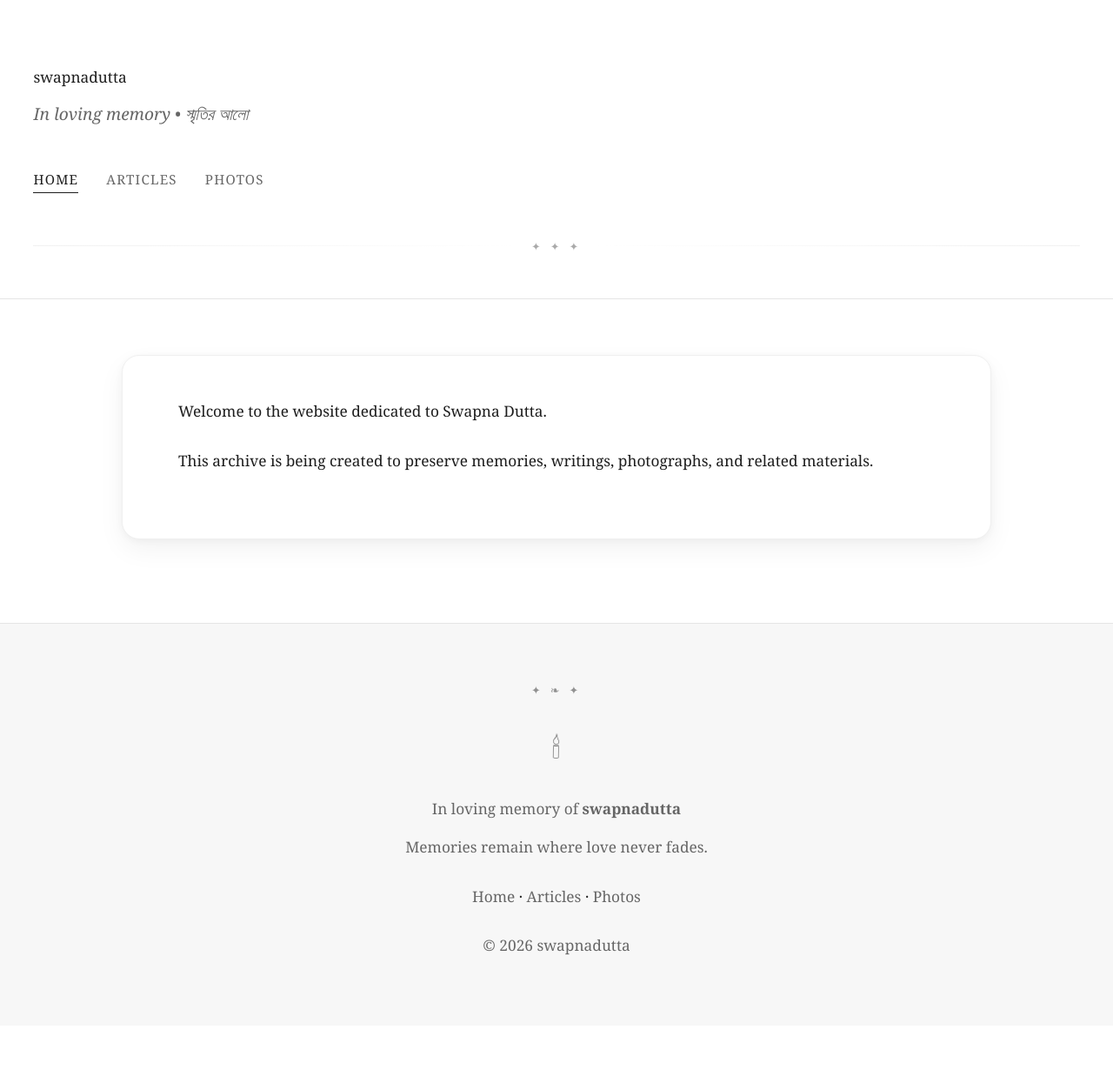
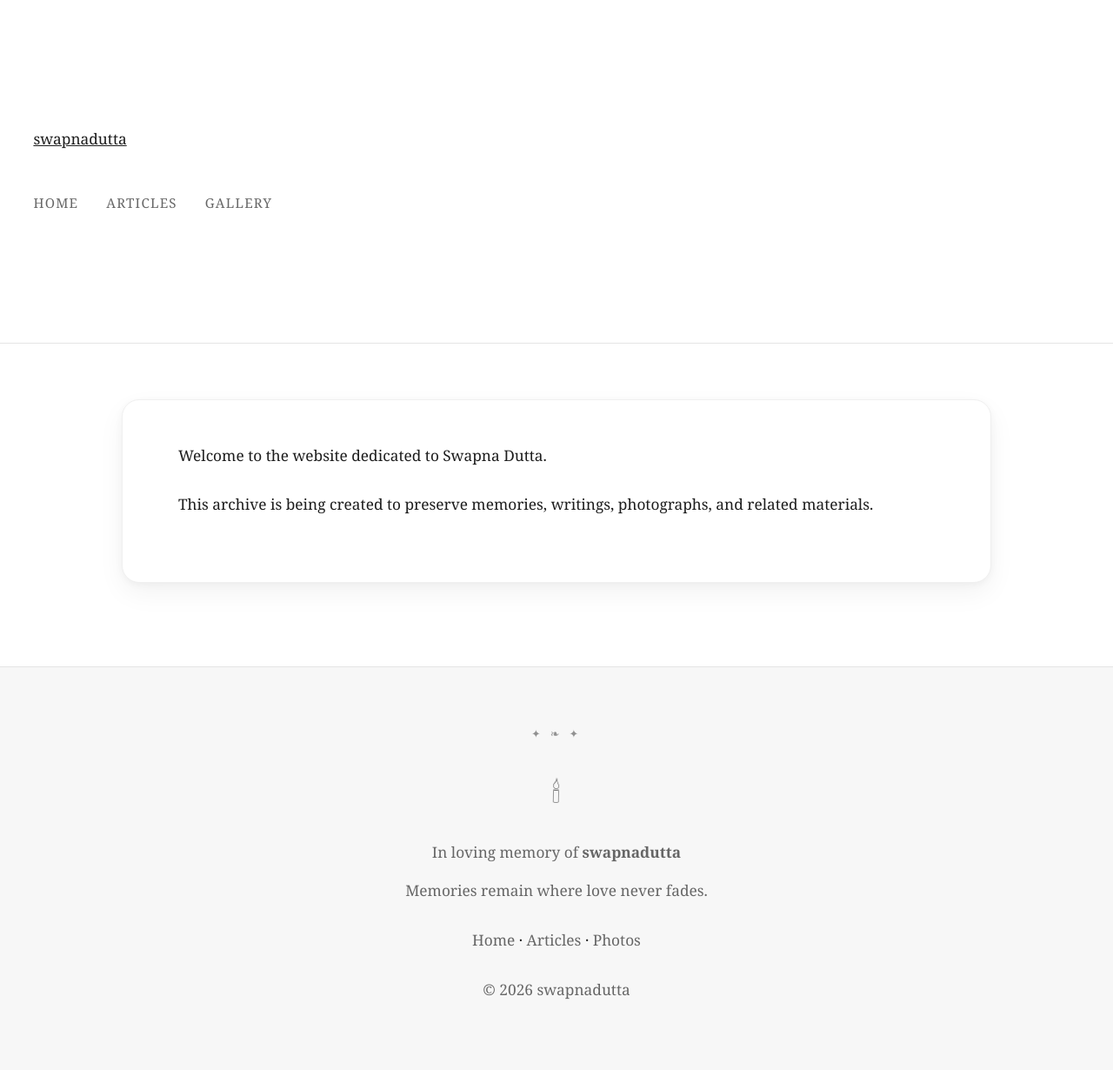
Before and after one commit to titodutta/swapnadutta, a Jekyll site: the page built from index.md, in a window 1280 px wide. Shown: the whole page at 87% size. Built offline with Jekyll 4.4.1, drawn with Linux system fonts in a browser that asks for light colours; before the commit the page ends 1179 px from its top, so only the background shows below that.

Commit message:
Update header.html

```diff
--- a/_includes/header.html
+++ b/_includes/header.html
@@ -1,66 +1,40 @@
-<!-- header.html -->
+<!-- _includes/header.html -->
+<header class="site-header">
 
-<header class="site-header" role="banner">
-  <div class="site-header-inner">
+  <div class="container header-inner">
 
-    <div class="site-title">
-      <a href="{{ '/' | relative_url }}">
-        {{ site.title | default: 'Swapna Dutta' }}
+    <div class="site-branding">
+      <a href="{{ '/' | relative_url }}" class="site-title">
+        {{ site.title }}
       </a>
+
+      {% if site.description %}
+      <p class="site-tagline">
+        {{ site.description }}
+      </p>
+      {% endif %}
     </div>
 
-    {% if site.tagline %}
-      <p class="site-tagline">
-        {{ site.tagline }}
-      </p>
-    {% else %}
-      <p class="site-tagline">
-        In loving memory • স্মৃতির আলো
-      </p>
-    {% endif %}
+    <nav class="site-nav" aria-label="Primary navigation">
 
-    <nav class="site-nav" aria-label="Primary navigation">
-      <ul>
+      <ul class="nav-list">
 
         <li>
-          <a
-            href="{{ '/' | relative_url }}"
-            {% if page.url == '/' %}
-              aria-current="page"
-            {% endif %}
-          >
-            Home
-          </a>
+          <a href="{{ '/' | relative_url }}">Home</a>
         </li>
 
         <li>
-          <a
-            href="{{ '/articles/' | relative_url }}"
-            {% if page.url contains '/articles' %}
-              aria-current="page"
-            {% endif %}
-          >
-            Articles
-          </a>
+          <a href="{{ '/articles/' | relative_url }}">Articles</a>
         </li>
 
         <li>
-          <a
-            href="{{ '/photos/' | relative_url }}"
-            {% if page.url contains '/photos' %}
-              aria-current="page"
-            {% endif %}
-          >
-            Photos
-          </a>
+          <a href="{{ '/gallery/' | relative_url }}">Gallery</a>
         </li>
 
       </ul>
+
     </nav>
 
-    <div class="site-header-ornament" aria-hidden="true">
-      <span>✦ ✦ ✦</span>
-    </div>
+  </div>
 
-  </div>
 </header>
```
